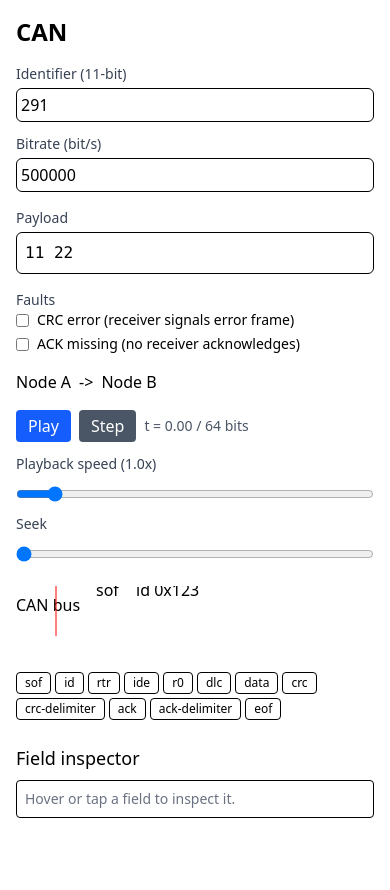
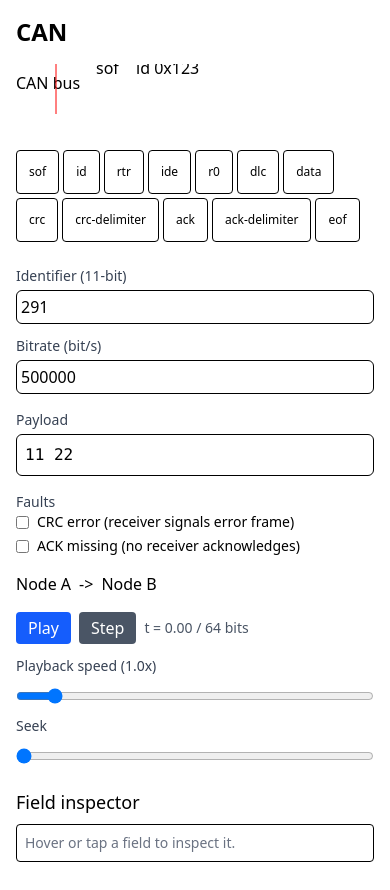
Before and after one commit to is-it-ayush/protocol_visualizer, a React (Vite) app: page /#/protocol/can in a window 390 px wide. Before the commit the page ends 846 px from the top, so only its background shows below. Built offline with nearby package versions, Linux system fonts and the light colour scheme.

Commit message:
step 11: Responsive layout polish and GitHub Pages deploy with configurable base path.
implementor: claude:claude-sonnet-5-5

```diff
--- a/src/App.tsx
+++ b/src/App.tsx
@@ -5,10 +5,12 @@ import ProtocolPage from './pages/ProtocolPage.tsx'
 export default function App() {
   return (
     <HashRouter>
-      <Routes>
-        <Route path="/" element={<Dashboard />} />
-        <Route path="/protocol/:id" element={<ProtocolPage />} />
-      </Routes>
+      <div className="min-h-screen w-full max-w-full overflow-x-hidden">
+        <Routes>
+          <Route path="/" element={<Dashboard />} />
+          <Route path="/protocol/:id" element={<ProtocolPage />} />
+        </Routes>
+      </div>
     </HashRouter>
   )
 }
--- a/src/components/ProtocolView.tsx
+++ b/src/components/ProtocolView.tsx
@@ -76,8 +76,8 @@ export function ProtocolView({ protocol }: { protocol: Protocol }) {
   const shown = selected ?? atPlayhead
 
   return (
-    <div className="flex flex-col gap-6">
-      <section className="flex flex-col gap-4 lg:flex-row">
+    <div className="flex min-w-0 flex-col gap-6">
+      <section className="order-2 flex flex-col gap-4 md:order-none lg:flex-row">
         <div className="flex flex-1 flex-col gap-4">
           <ConfigPanel
             fields={protocol.configFields}
@@ -124,8 +124,8 @@ export function ProtocolView({ protocol }: { protocol: Protocol }) {
           <PlaybackControls state={pb} dispatch={dispatch} />
         </div>
       </section>
-      <section className="flex flex-col gap-2">
-        <div className="overflow-x-auto">
+      <section className="order-1 flex min-w-0 flex-col gap-2 md:order-none">
+        <div className="max-w-full overflow-x-auto">
           <Waveform timeline={timeline} playhead={pb.t} />
         </div>
         <Minimap onSeek={(t) => dispatch({ type: 'seek', t })} />
@@ -134,7 +134,7 @@ export function ProtocolView({ protocol }: { protocol: Protocol }) {
             <button
               key={i}
               type="button"
-              className="rounded border px-2 py-0.5 text-xs hover:bg-gray-100"
+              className="min-h-11 rounded border px-3 py-0.5 text-xs hover:bg-gray-100"
               onMouseEnter={() => setSelected(s)}
               onMouseLeave={() => setSelected(null)}
               onClick={() => {
@@ -147,7 +147,7 @@ export function ProtocolView({ protocol }: { protocol: Protocol }) {
           ))}
         </div>
       </section>
-      <section>
+      <section className="order-3 md:order-none">
         <h2 className="mb-2 text-lg font-medium">Field inspector</h2>
         <FieldInspector span={shown} events={timeline.events} />
       </section>
--- a/src/pages/Dashboard.tsx
+++ b/src/pages/Dashboard.tsx
@@ -5,12 +5,12 @@ export default function Dashboard() {
   return (
     <div className="p-4">
       <h1 className="text-2xl font-bold mb-4">Protocol Visualizer</h1>
-      <div className="space-y-2">
+      <div className="grid grid-cols-1 gap-2 sm:grid-cols-2 lg:grid-cols-3">
         {CATALOG.map((protocol) => (
           <Link
             key={protocol.id}
             to={`/protocol/${protocol.id}`}
-            className="block p-2 hover:bg-gray-100 rounded"
+            className="flex min-h-11 items-center rounded border p-2 hover:bg-gray-100"
             aria-label={`${protocol.name} protocol page`}
           >
             {protocol.name}
--- a/vite.config.ts
+++ b/vite.config.ts
@@ -3,8 +3,11 @@ import { defineConfig } from 'vite'
 import react from '@vitejs/plugin-react'
 import tailwindcss from '@tailwindcss/vite'
 
+const env = (globalThis as { process?: { env: Record<string, string | undefined> } }).process?.env
+
 // https://vite.dev/config/
 export default defineConfig({
+  base: env?.BASE_PATH ?? '/',
   plugins: [react(), tailwindcss()],
   test: {
     environment: 'jsdom',
```
